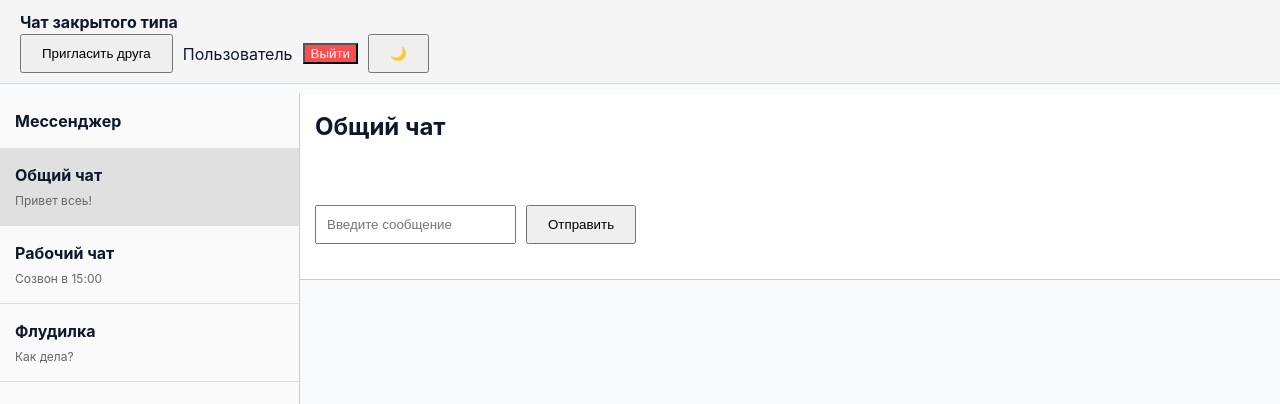
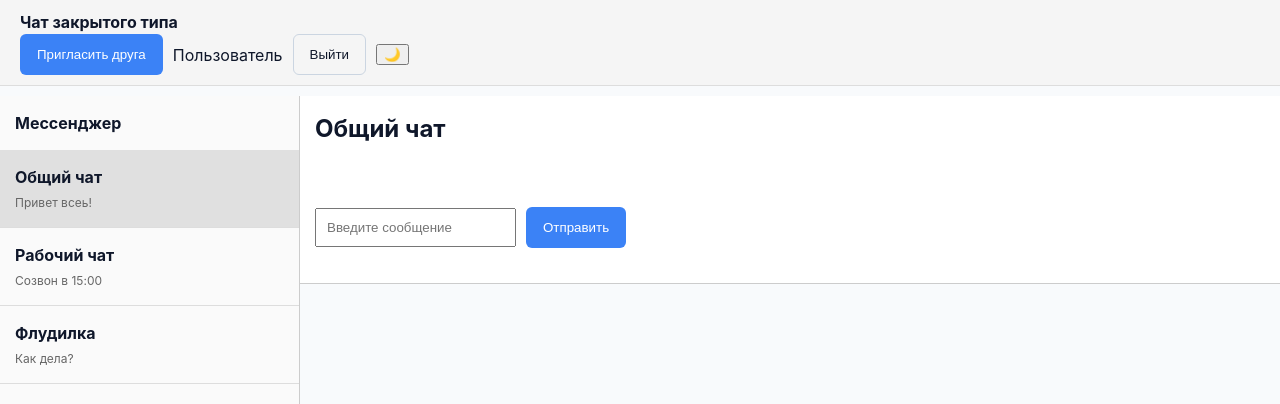
Before and after one commit to MirusD/chat, a React (Vite) app: page / in a window 1280 px wide. Both pictures are taken after typing "name@example.com", "Sample123" into the empty fields and a click on the button "Войти". Shown: the top 404 px of the page. Built offline with nearby package versions, Linux system fonts and the light colour scheme.

Commit message:
Добавил css module для ui button

```diff
--- a/src/app/styles/tokens.css
+++ b/src/app/styles/tokens.css
@@ -27,6 +27,16 @@
   --color-neutral-700: #334155;
   --color-neutral-800: #1e293b;
   --color-neutral-900: #0f172a;
+
+  /* Danger colors */
+  --color-danger-50: #fef2f2;
+  --color-danger-100: #fecaca;
+  --color-danger-200: #fca5a5;
+  --color-danger-300: #f87171;
+  --color-danger-400: #ef4444;
+  --color-danger-500: #dc2626;
+  --color-danger-600: #b91c1c;
+  --color-danger-700: #9f1239;
 
   /* Semantic colors */
   --color-success: #10b981;
@@ -116,6 +126,14 @@
   --border-width-thin: 1px;
   --border-width-base: 2px;
   --border-width-thick: 4px;
+
+  --border-color-primary: var(--color-primary-500);
+  --border-color-danger: var(--color-danger-500);
+  --border-color-neutral: var(--color-neutral-300);
+
+  --border-default: var(--border-width-thin) solid transparent;
+  --border-focus: var(--border-width-base) solid var(--color-primary-500);
+  --border-danger: var(--border-width-thin) solid var(--border-color-danger);
 
   --border-radius-none: 0;
   --border-radius-sm: 0.125rem; /* 2px */
--- a/src/shared/index.ts
+++ b/src/shared/index.ts
@@ -1,2 +1,2 @@
-export { Button } from './ui/Button';
+export { Button } from './ui/Button/Button';
 export { Input } from './ui/Input';
--- a/src/shared/ui/Button.tsx
+++ /dev/null
@@ -1,16 +0,0 @@
-import React from 'react';
-
-interface ButtonProps extends React.ButtonHTMLAttributes<HTMLButtonElement> {
-    children: React.ReactNode;
-}
-
-export const Button = ({ children, ...props }: ButtonProps) => {
-    return (
-        <button
-            style={{ padding: '10px 20px', cursor: 'pointer'}}
-            {...props}
-        >
-            {children}
-        </button>
-    );
-};
--- /dev/null
+++ b/src/shared/ui/Button/Button.module.css
@@ -0,0 +1,51 @@
+.button {
+    padding: var(--space-3) var(--space-4);
+    border: var(--border-default);
+    border-radius: var(--border-radius);
+    font-weight: var(--font-weight-medium);
+    cursor: pointer;
+    transition: all var(--transition-normal);
+}
+
+.button--primary {
+    background-color: var(--color-primary-500);
+    color: white;
+}
+.button--primary:hover {
+    background-color: var(--color-primary-600);
+}
+
+.button--secondary {
+    background-color: transparent;
+    border-color: var(--color-neutral-300);
+    color: var(--color-text-primary);
+}
+
+.button--secondary:hover {
+    background-color: var(--color-neutral-200);
+}
+
+.button--danger {
+    background-color: var(--color-danger-500);
+    color: var(--color-danger-50);
+    border-color: var(--color-danger-500)
+}
+
+.button--danger:hover {
+    background-color: var(--color-danger-600);
+    border-color: var(--color-danger-600);
+}
+
+.button--danger:active {
+    background-color: var(--color-danger-700);
+}
+
+.button--danger-outline {
+    background-color: transparent;
+    color: var(--color-danger-500);
+    border-color: var(--color-danger-500);
+}
+
+.button--danger-outline:hover {
+    background-color: var(--color-danger-50);
+}
--- /dev/null
+++ b/src/shared/ui/Button/Button.tsx
@@ -0,0 +1,28 @@
+import React from 'react';
+import styles from './Button.module.css';
+
+type ButtonVariant = 'primary' | 'secondary' | 'danger' | 'danger-outline';
+
+interface ButtonProps extends React.ButtonHTMLAttributes<HTMLButtonElement> {
+    variant?: ButtonVariant;
+    disabled?: boolean;
+    children: React.ReactNode;
+}
+
+export const Button = ({ variant = 'primary', disabled = false, children, ...props }: ButtonProps) => {
+
+    const className = [
+        styles.button,
+        styles[`button--${variant}`],
+        disabled ? styles['button--disabled'] : ''
+    ].filter(Boolean).join(' ');
+
+    return (
+        <button
+            className={className}
+            {...props}
+        >
+            {children}
+        </button>
+    );
+};
--- a/src/widgets/Header/ui/Header.tsx
+++ b/src/widgets/Header/ui/Header.tsx
@@ -26,7 +26,7 @@ export const Header = () => {
                 <div style={{ display: 'flex', alignItems: 'center', gap: '10px' }}>
                     <CreateInviteButton />
                     <span>{user.name}</span>
-                    <Button onClick={logout} style={{ backgroundColor: '#ff4d4f', color: 'white' }}>
+                    <Button variant='secondary' onClick={logout}>
                         Выйти
                     </Button>
                     <ThemeSwitcher/>
--- a/vite.config.js
+++ b/vite.config.js
@@ -5,6 +5,11 @@ import path from 'path';
 // https://vite.dev/config/
 export default defineConfig({
   plugins: [react()],
+  css: {
+    modules: {
+      generateScopedName: `[local]`
+    }
+  },
   resolve: {
     alias: {
       '@': path.resolve(__dirname, './src'),
```
Also changed, not shown: src/shared/types/css.d.ts (added, +9 -0 lines).
